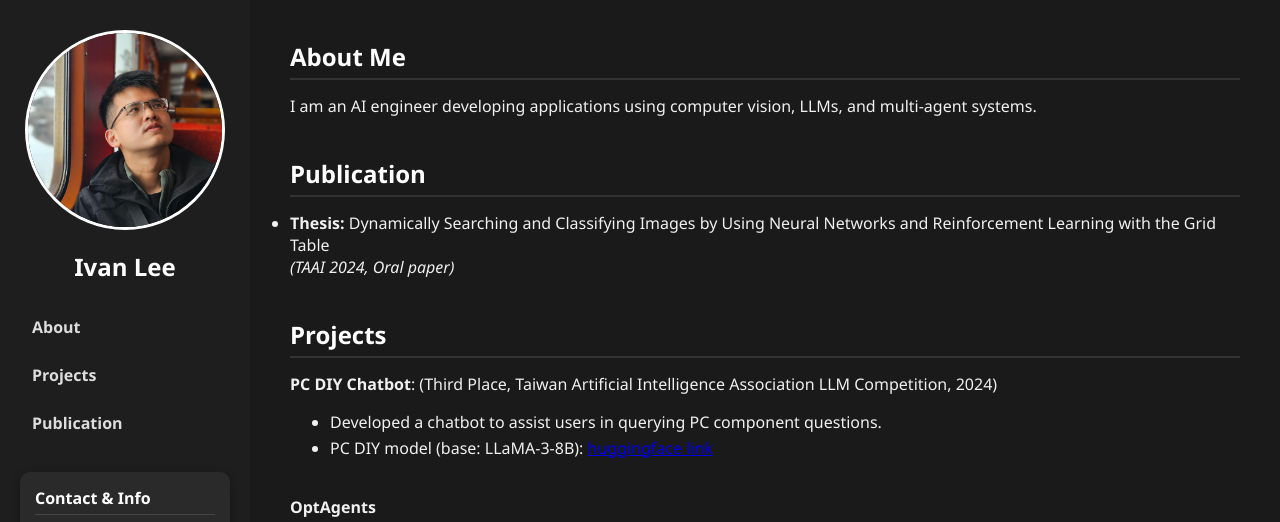
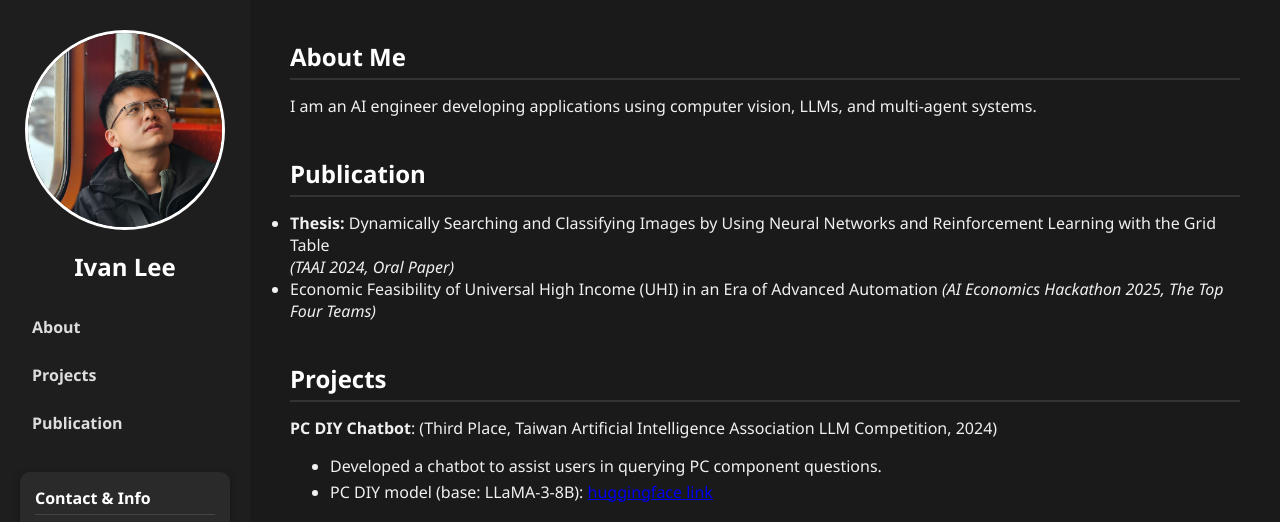
Before and after one commit to leeivan1007/leeivan1007.github.io, a plain HTML site: page index.html in a window 1280 px wide. Shown: the top 522 px of the page. Drawn offline with Linux system fonts and the light colour scheme.

Commit message:
Added hackathon record

```diff
--- a/index.html
+++ b/index.html
@@ -12,7 +12,7 @@
   <div class="container">
     <!-- 左側側欄 -->
     <aside class="sidebar">
-      <img class="avatar" src="./image.jpg" alt="Ivan's Avatar" />
+      <img class="avatar" src="asset/image.jpg" alt="Ivan's Avatar" />
       <h1>Ivan Lee</h1>
       <p></p>
       <!-- <p>AI Engineer</p> -->
@@ -45,7 +45,10 @@
         <h2>Publication</h2>
         <ul class="publication-list">
           <li><strong>Thesis:</strong> Dynamically Searching and Classifying Images by Using Neural Networks and Reinforcement Learning with the Grid Table <br>
-            <em>(TAAI 2024, Oral paper)</em>
+            <em>(TAAI 2024, Oral Paper)</em>
+          </li>
+          <li>Economic Feasibility of Universal High Income (UHI) in an Era of Advanced Automation
+            <em>(AI Economics Hackathon 2025, The Top Four Teams)</em>
           </li>
         </ul>
       </section>
```
Also changed, not shown: asset/image.jpg (renamed from image.jpg), 1 other file.
